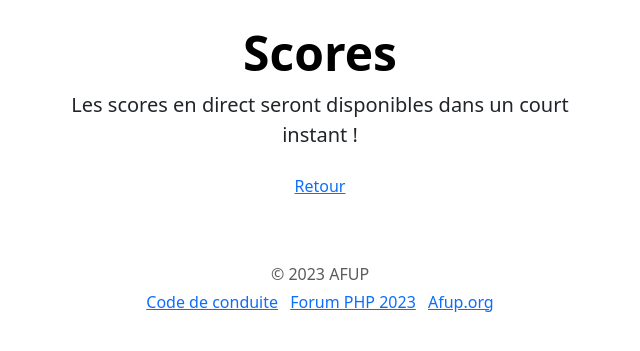
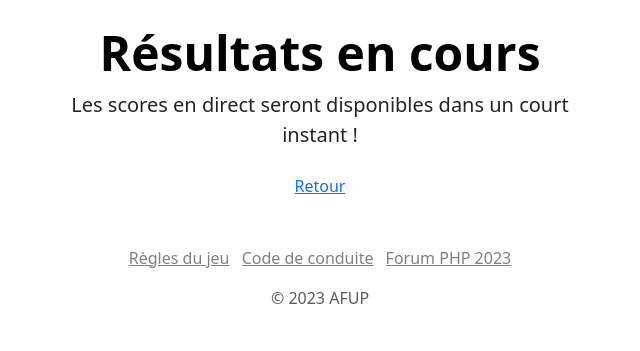
Before and after one commit to afup/jeu-apero-communautaire-forum-php-2023, a Symfony app: template templates/scores/index.html.twig in a window 1280 px wide. Shown: the part 126-477 px from the top of the page, without its empty margins (320-960 px from the left). Run offline with Twig, Linux system fonts and the light colour scheme; the template is opened without the code that fills it, so the values that code supplies are empty; some libraries are stand-ins or nearby versions.

Commit message:
changements suite à démo (#19)

```diff
--- a/src/Controller/SecurityController.php
+++ b/src/Controller/SecurityController.php
@@ -12,7 +12,6 @@ use Symfony\Bundle\FrameworkBundle\Controller\AbstractController;
 use Symfony\Bundle\SecurityBundle\Security;
 use Symfony\Component\HttpFoundation\Request;
 use Symfony\Component\HttpFoundation\Response;
-use Symfony\Component\HttpFoundation\Session\Session;
 use Symfony\Component\Routing\Annotation\Route;
 
 final class SecurityController extends AbstractController
--- a/src/Services/UserFlash.php
+++ b/src/Services/UserFlash.php
@@ -24,7 +24,7 @@ final class UserFlash
         $flashedUser = $this->userRepository->findRegisteredUser($code);
 
         if (!$flashedUser) {
-            throw new GameException('SuPHPerhero non inscrit·e ou code invalide.');
+            throw new GameException('Ce·tte SuPHPerhero ne participe pas encore au jeu !');
         }
 
         if ($flashedUser === $currentUser) {
--- a/templates/base.html.twig
+++ b/templates/base.html.twig
@@ -42,22 +42,19 @@
     {% block content %}{% endblock %}
 </main>
 {% block footer %}
-<footer class="my-5 pt-3 text-body-secondary text-center text-small">
+<footer class="my-5 text-body-secondary text-center text-small">
     {% if is_granted('IS_AUTHENTICATED_FULLY') %}
-        <p class="mb-4"><a href="{{ path('app_scores') }}">Scores</a></p>
+        <p class="mb-4"><a href="{{ path('app_scores') }}">Où en sont les autres équipe ?</a></p>
     {% endif %}
-    <p class="mb-1">© 2023 AFUP</p>
     <ul class="list-inline">
-        <li class="list-inline-item"><a href="https://afup.org/p/986-code-de-conduite">Code de conduite</a></li>
-        <li class="list-inline-item"><a href="https://event.afup.org">Forum PHP 2023</a></li>
-        <li class="list-inline-item"><a href="https://afup.org">Afup.org</a></li>
+        <li class="list-inline-item"><a href="{{ path('app_rules') }}" class="text-black-50">Règles du jeu</a></li>
+        <li class="list-inline-item"><a href="https://afup.org/p/986-code-de-conduite" class="text-black-50">Code de conduite</a></li>
+        <li class="list-inline-item"><a href="https://event.afup.org" class="text-black-50">Forum PHP 2023</a></li>
     </ul>
-    {% if is_granted('IS_AUTHENTICATED_FULLY') %}
-    <ul class="list-inline">
-        <li class="list-inline-item"><a href="{{ path('app_rules') }}">Règles du jeu</a></li>
-        <li class="list-inline-item"><a href="{{ path('app_logout') }}">Se déconnecter</a></li>
-    </ul>
-    {% endif %}
+    <p class="mb-1">
+        © 2023 AFUP
+        {% if is_granted('IS_AUTHENTICATED_FULLY') %} - <a href="{{ path('app_logout') }}">Se déconnecter</a>{% endif %}
+    </p>
 </footer>
 {% endblock %}
 </body>
--- a/templates/scores/index.html.twig
+++ b/templates/scores/index.html.twig
@@ -2,7 +2,7 @@
 
 {% block content %}
     <div class="container text-center">
-        <h1 class="display-5 fw-bold text-body-emphasis">Scores</h1>
+        <h1 class="display-5 fw-bold text-body-emphasis">Résultats en cours</h1>
         <div class="col-lg-6 mx-auto">
             {% if scores|length >= 1 %}
                 <table class="table">
```
Also changed, not shown: templates/home/index.html.twig (+7 -3 lines), templates/security/register.html.twig (+13 -0 lines), public/images/qr-code-badge.png (added), public/images/qr-code-code.png (added), 1 other file.
